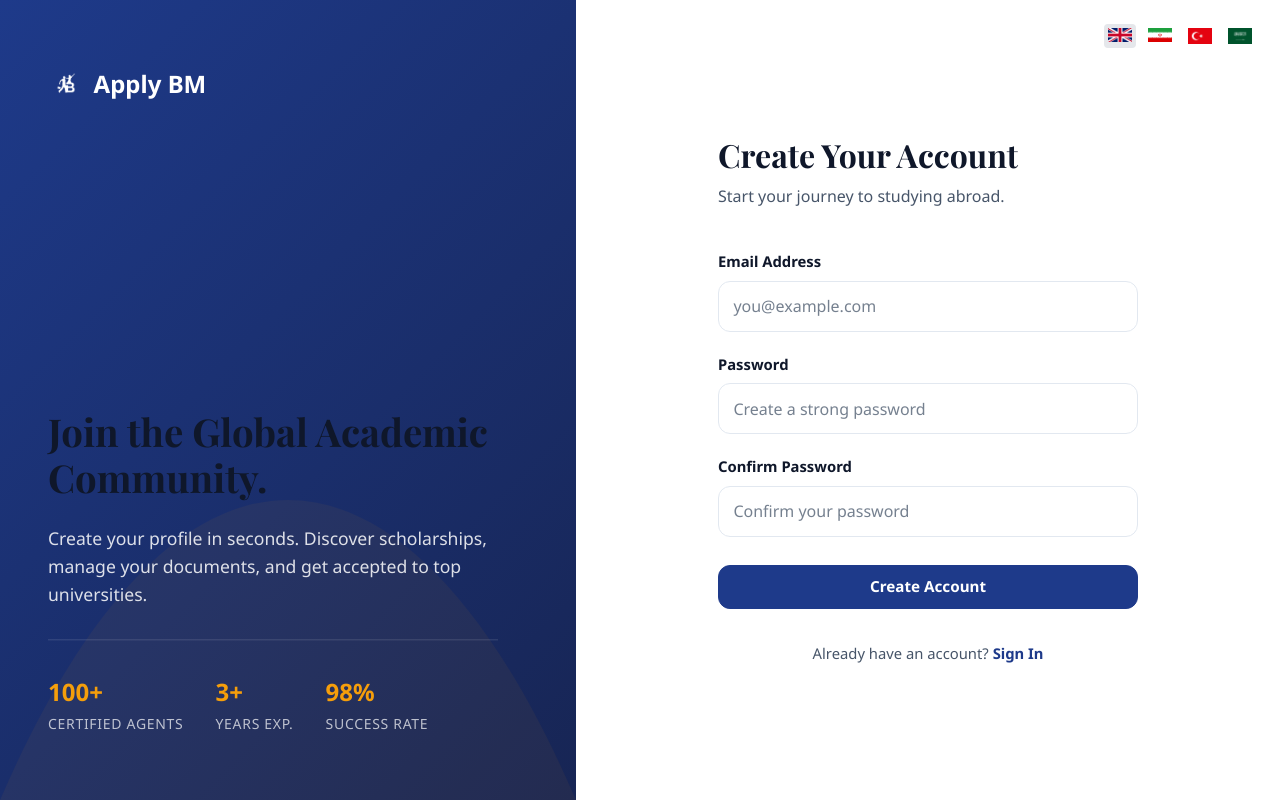
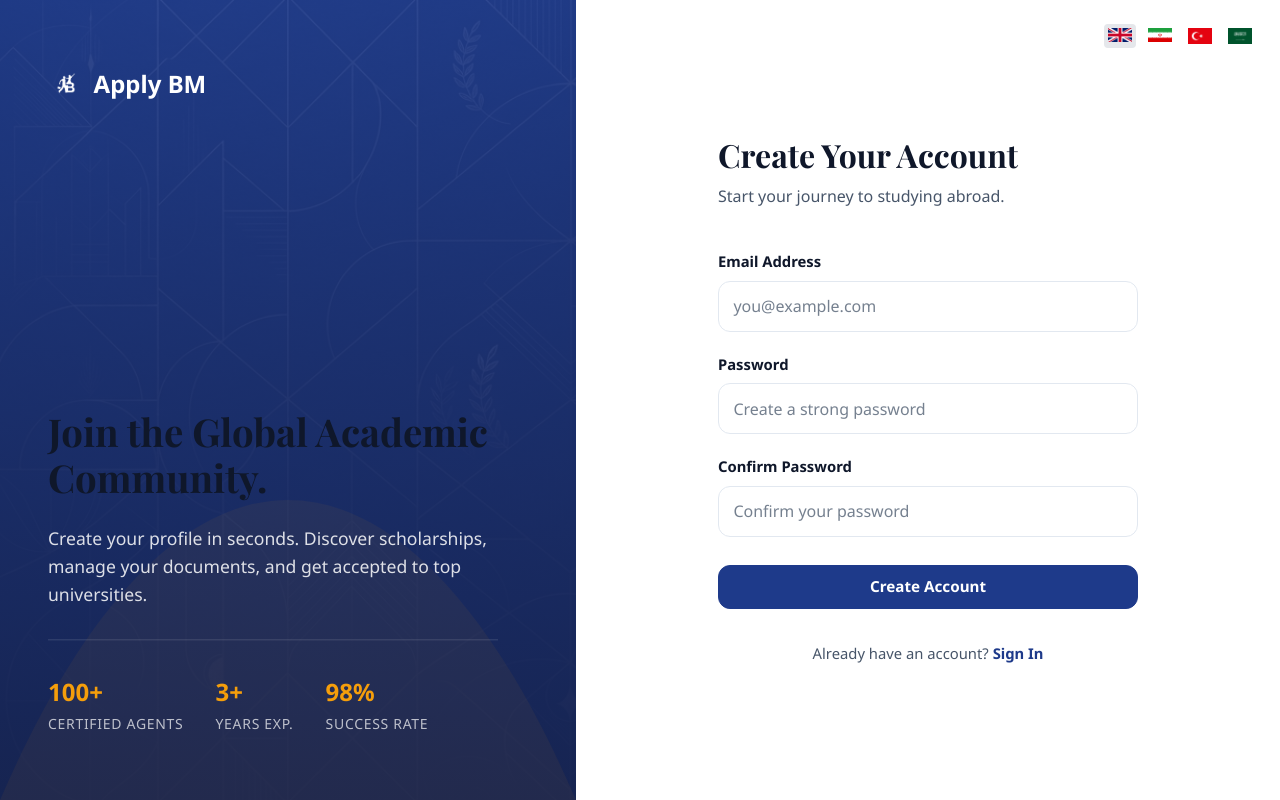
Before and after one commit to BibakCoding/ApplyBaMa, a Django app: page /en/auth/register/ in a window 1280 px wide. Run offline with Django 5.2, Linux system fonts and the light colour scheme; parts of the project's set-up code (start-up, migrations or seed data) failed here and were passed over.

Commit message:
add background picture to authentication pages

```diff
--- a/static/css/pages/auth.css
+++ b/static/css/pages/auth.css
@@ -207,3 +207,9 @@ html[dir="rtl"] .auth-lang-switch { right: auto; left: 1.5rem; }
     font-weight: 600;
     font-size: 0.9rem;
 }
+
+.auth-brand-panel {
+    background-image: linear-gradient(rgba(30, 58, 138, 0.92), rgba(23, 37, 84, 0.95)), url('/static/images/auth/auth-bg.png');
+    background-size: cover;
+    background-position: center;
+}
--- a/static/css/pages/home.css
+++ b/static/css/pages/home.css
@@ -781,3 +781,8 @@
     opacity: 1;
     transform: translateY(0);
 }
+
+.ab-header .ab-brand img {
+    /* This turns the logo into a solid blue silhouette */
+    filter: brightness(0) saturate(100%) invert(17%) sepia(82%) saturate(2476%) hue-rotate(221deg) brightness(91%) contrast(98%);
+}
--- a/templates/base.html
+++ b/templates/base.html
@@ -1,91 +1,36 @@
 {% load i18n static %}
 {% get_current_language as LANGUAGE_CODE %}
 {% get_current_language_bidi as LANGUAGE_BIDI %}
-
 <!DOCTYPE html>
-<html lang="{{ LANGUAGE_CODE }}" dir="{% if LANGUAGE_BIDI %}rtl{% else %}ltr{% endif %}">
-
+<html lang="{{ LANGUAGE_CODE }}"
+      dir="{% if LANGUAGE_BIDI %}rtl{% else %}ltr{% endif %}">
     <head>
         <meta charset="UTF-8">
         <meta name="viewport" content="width=device-width, initial-scale=1.0">
-    <title>{% block title %}{% trans "Scholarship Registration" %}{% endblock %}</title>
-
-    <link rel="icon" href="{% static 'images/favicon.ico' %}" type="image/x-icon">
-
+        <title>
+            {% block title %}
+                {% trans "Scholarship Registration" %}
+            {% endblock %}
+        </title>
+        <link rel="icon" type="image/png" href="{% static 'images/logo.png' %}">
         <!-- <link href="{% static 'css/output.css' %}" rel="stylesheet"> -->
         <script src="https://cdn.jsdelivr.net/npm/@tailwindcss/browser@4"></script>
-
-    <style>
-        @font-face {
-            font-family: 'Noto Sans';
-            src: url("{% static 'fonts/NotoSans-Regular.ttf' %}") format('truetype');
-            font-weight: normal;
-            font-style: normal;
-        }
-
-        @font-face {
-            font-family: 'Noto Sans';
-            src: url("{% static 'fonts/NotoSans-Bold.ttf' %}") format('truetype');
-            font-weight: bold;
-            font-style: normal;
-        }
-
-        @font-face {
-            font-family: 'Noto Sans Arabic';
-            src: url("{% static 'fonts/NotoSansArabic-Regular.ttf' %}") format('truetype');
-            font-weight: normal;
-            font-style: normal;
-        }
-
-        @font-face {
-            font-family: 'Noto Sans Arabic';
-            src: url("{% static 'fonts/NotoSansArabic-Bold.ttf' %}") format('truetype');
-            font-weight: bold;
-            font-style: normal;
-        }
-
-        html[lang="en"],
-        html[lang="tr"] {
-            font-family: 'Noto Sans', Arial, sans-serif;
-        }
-
-        html[lang="fa"],
-        html[lang="ar"] {
-            font-family: 'Noto Sans Arabic', Arial, sans-serif;
-        }
-    </style>
 
         {% block css %}
             <link rel="stylesheet" href="{% static 'css/base.css' %}">
         {% endblock %}
-
         <link rel="stylesheet" href="{% static 'vendor/notyf/notyf.min.css' %}">
-    <link rel="stylesheet" href="https://cdnjs.cloudflare.com/ajax/libs/font-awesome/6.0.0/css/all.min.css">
-
-    <script>
-        window.CSRF_TOKEN = "{{ csrf_token }}";
-    </script>
-
-    <script>
-        document.documentElement.setAttribute('dir', '{% if LANGUAGE_BIDI %}rtl{% else %}ltr{% endif %}');
-    </script>
-
-
+        <link rel="stylesheet"
+              href="https://cdnjs.cloudflare.com/ajax/libs/font-awesome/6.0.0/css/all.min.css">
+        <script>window.CSRF_TOKEN = "{{ csrf_token }}";</script>
+        <script>document.documentElement.setAttribute('dir', '{% if LANGUAGE_BIDI %}rtl{% else %}ltr{% endif %}');</script>
         <script src="{% static 'vendor/notyf/notyf.min.js' %}" defer></script>
     </head>
-
     <body class="bg-gray-50">
         <div id="ab-scroll-progress"></div>
-{% block header %}
-{% endblock %}
-
-{% block content %}
-{% endblock %}
-
-{% block footer %}
-{% endblock %}
-
-
+        {% block header %}{% endblock %}
+        {% block content %}{% endblock %}
+        {% block footer %}{% endblock %}
         {% block js %}
             <script>
         document.addEventListener('DOMContentLoaded', () => {
@@ -112,7 +57,5 @@
             </script>
             <script src="{% static 'js/base.js' %}" defer></script>
         {% endblock %}
-
     </body>
-
 </html>
```
Also changed, not shown: authentication/views.py (+0 -12 lines), static/images/auth/auth-bg.png (added), 1 other file. Lines whose indentation alone changed are shown as unchanged.
